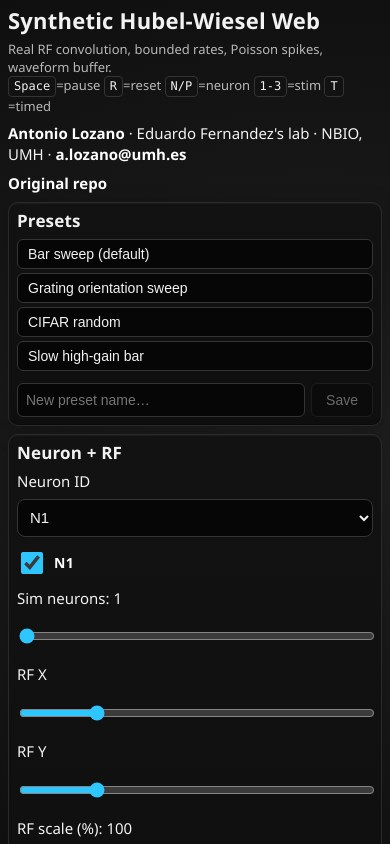
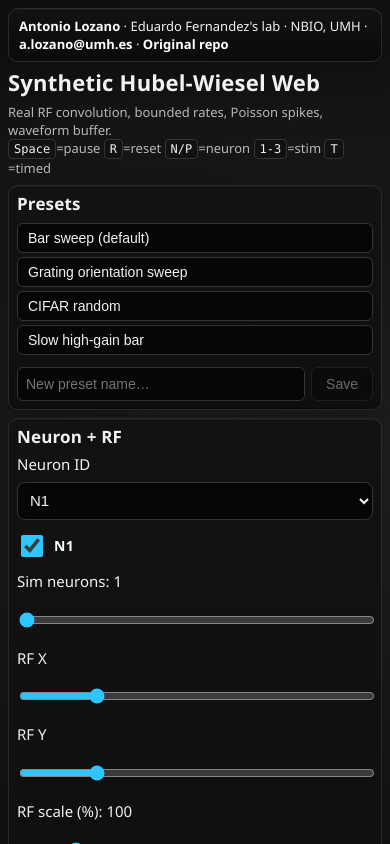
Before and after one commit to antonio-lozano/synthetic-huber-wiesel, a React (Vite) app in the folder web/gui_huber_wiesel_web/: page / in a window 390 px wide. Shown: the top 844 px of the page. Built offline with nearby package versions, Linux system fonts and the light colour scheme.

Commit message:
Move web attribution banner

```diff
--- a/web/gui_huber_wiesel_web/src/App.tsx
+++ b/web/gui_huber_wiesel_web/src/App.tsx
@@ -90,13 +90,7 @@ export default function App() {
 
   return (
     <div className="app" role="application" aria-label="Synthetic Hubel-Wiesel Simulation">
-      <aside className="left" role="complementary" aria-label="Controls">
-        <h1>Synthetic Hubel-Wiesel Web</h1>
-        <p className="muted">
-          Real RF convolution, bounded rates, Poisson spikes, waveform buffer.
-          <br />
-          <kbd>Space</kbd>=pause <kbd>R</kbd>=reset <kbd>N/P</kbd>=neuron <kbd>1-3</kbd>=stim <kbd>T</kbd>=timed
-        </p>
+      <header className="top-banner" aria-label="Author information">
         <p className="attribution">
           <a
             className="attribution-link"
@@ -110,8 +104,7 @@ export default function App() {
           <a className="attribution-link" href="mailto:a.lozano@umh.es">
             a.lozano@umh.es
           </a>
-        </p>
-        <p className="attribution">
+          {" · "}
           <a
             className="attribution-link"
             href={originalRepoUrl}
@@ -120,6 +113,16 @@ export default function App() {
           >
             Original repo
           </a>
+        </p>
+      </header>
+
+      <div className="app-grid">
+        <aside className="left" role="complementary" aria-label="Controls">
+          <h1>Synthetic Hubel-Wiesel Web</h1>
+          <p className="muted">
+            Real RF convolution, bounded rates, Poisson spikes, waveform buffer.
+            <br />
+            <kbd>Space</kbd>=pause <kbd>R</kbd>=reset <kbd>N/P</kbd>=neuron <kbd>1-3</kbd>=stim <kbd>T</kbd>=timed
           </p>
 
           <PresetPanel />
@@ -193,5 +196,6 @@ export default function App() {
           />
         </main>
       </div>
+    </div>
   );
 }
--- a/web/gui_huber_wiesel_web/src/styles.css
+++ b/web/gui_huber_wiesel_web/src/styles.css
@@ -47,8 +47,8 @@ body,
 }
 
 .app {
-  display: grid;
-  grid-template-columns: minmax(440px, 500px) 1fr;
+  display: flex;
+  flex-direction: column;
   gap: var(--space-2);
   width: 100%;
   height: 100vh;
@@ -57,11 +57,33 @@ body,
   overflow: hidden;
 }
 
+.app-grid {
+  display: grid;
+  grid-template-columns: minmax(440px, 500px) 1fr;
+  gap: var(--space-2);
+  flex: 1;
+  min-height: 0;
+  overflow: hidden;
+}
+
+.top-banner {
+  display: flex;
+  align-items: center;
+  min-height: 48px;
+  padding: 10px 14px;
+  border: 1px solid var(--border-0);
+  border-radius: 10px;
+  background: linear-gradient(180deg, rgba(18, 18, 18, 0.95) 0%, rgba(10, 10, 10, 0.92) 100%);
+  box-shadow:
+    inset 0 1px 0 rgba(255, 255, 255, 0.04),
+    0 8px 28px rgba(0, 0, 0, 0.2);
+}
+
 .left {
   display: flex;
   flex-direction: column;
   gap: var(--space-1);
-  max-height: calc(100vh - 32px);
+  min-height: 0;
   overflow-y: auto;
   padding-right: var(--space-1);
 }
@@ -70,6 +92,7 @@ body,
   display: flex;
   flex-direction: column;
   gap: var(--space-1);
+  min-height: 0;
   overflow-y: auto;
   padding-right: var(--space-1);
 }
@@ -508,15 +531,18 @@ select:focus-visible {
 
 @media (max-width: 1080px) {
   .app {
-    grid-template-columns: 1fr;
     height: auto;
     min-height: 100vh;
     overflow: visible;
   }
 
+  .app-grid {
+    grid-template-columns: 1fr;
+    overflow: visible;
+  }
+
   .left,
   .right {
-    max-height: none;
     overflow: visible;
     padding-right: 0;
   }
@@ -551,6 +577,10 @@ select:focus-visible {
     gap: var(--space-1);
   }
 
+  .top-banner {
+    padding: 8px 10px;
+  }
+
   :root {
     --type-display: 22px;
     --type-title: 17px;
@@ -563,6 +593,10 @@ select:focus-visible {
   .card,
   .panel {
     padding: var(--panel-pad-sm);
+  }
+
+  .attribution {
+    font-size: 13px;
   }
 
   .plot {
```
Lines whose indentation alone changed are shown as unchanged.
